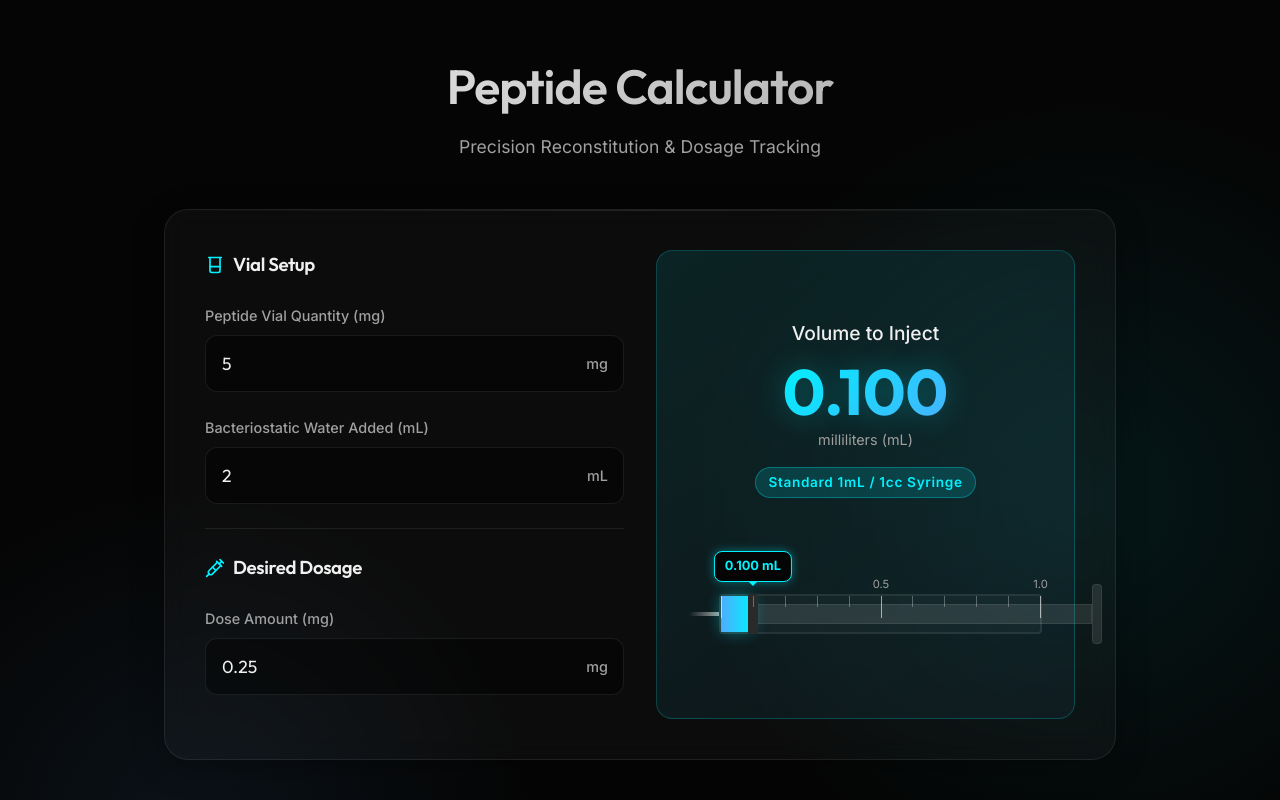
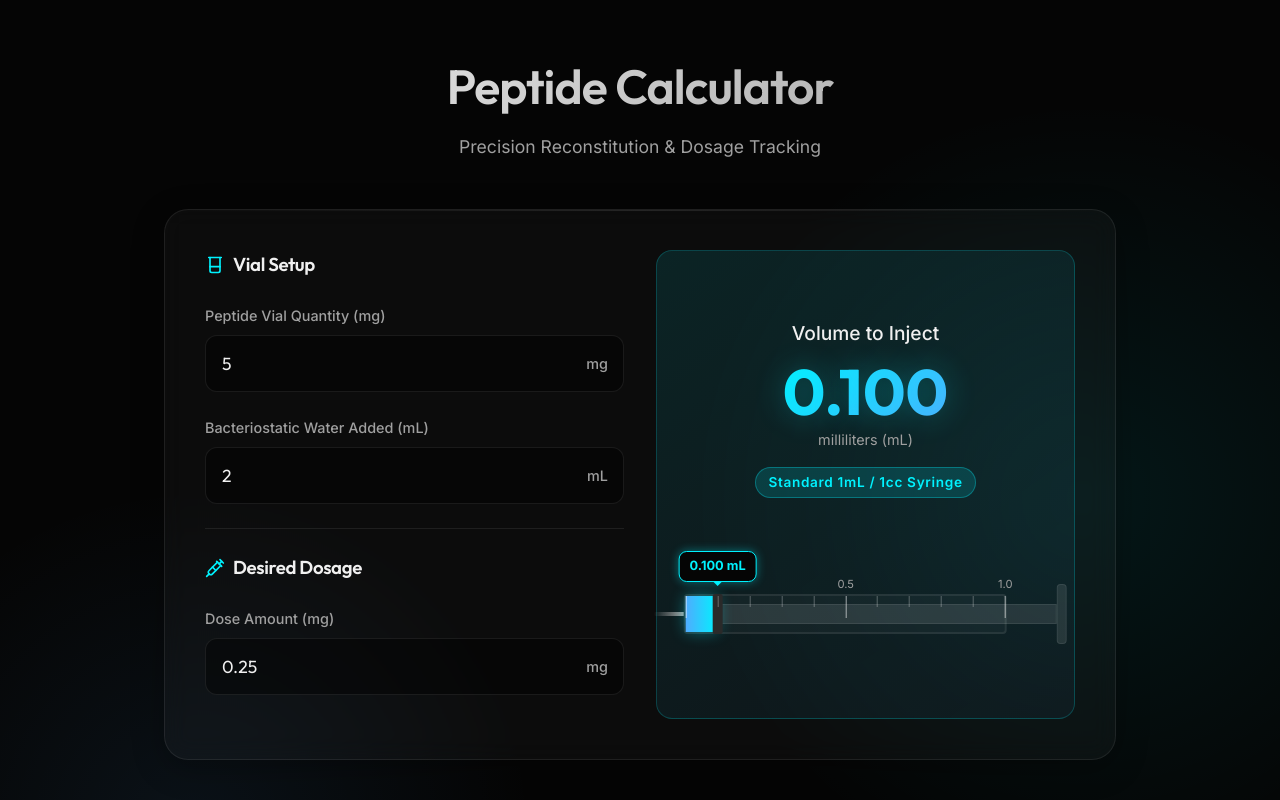
Before and after one commit to apexalpha811/peptide_calculator, a React (Vite) app: page / in a window 1280 px wide. Shown: the top 800 px of the page. Built offline with nearby package versions, Linux system fonts and the light colour scheme.

Commit message:
style: shift syringe container left by 10 percent

```diff
--- a/src/SyringeVisualizer.css
+++ b/src/SyringeVisualizer.css
@@ -13,6 +13,7 @@
   width: 100%;
   max-width: 400px;
   position: relative;
+  transform: translateX(-10%);
 }
 
 /* The Needle */
```
